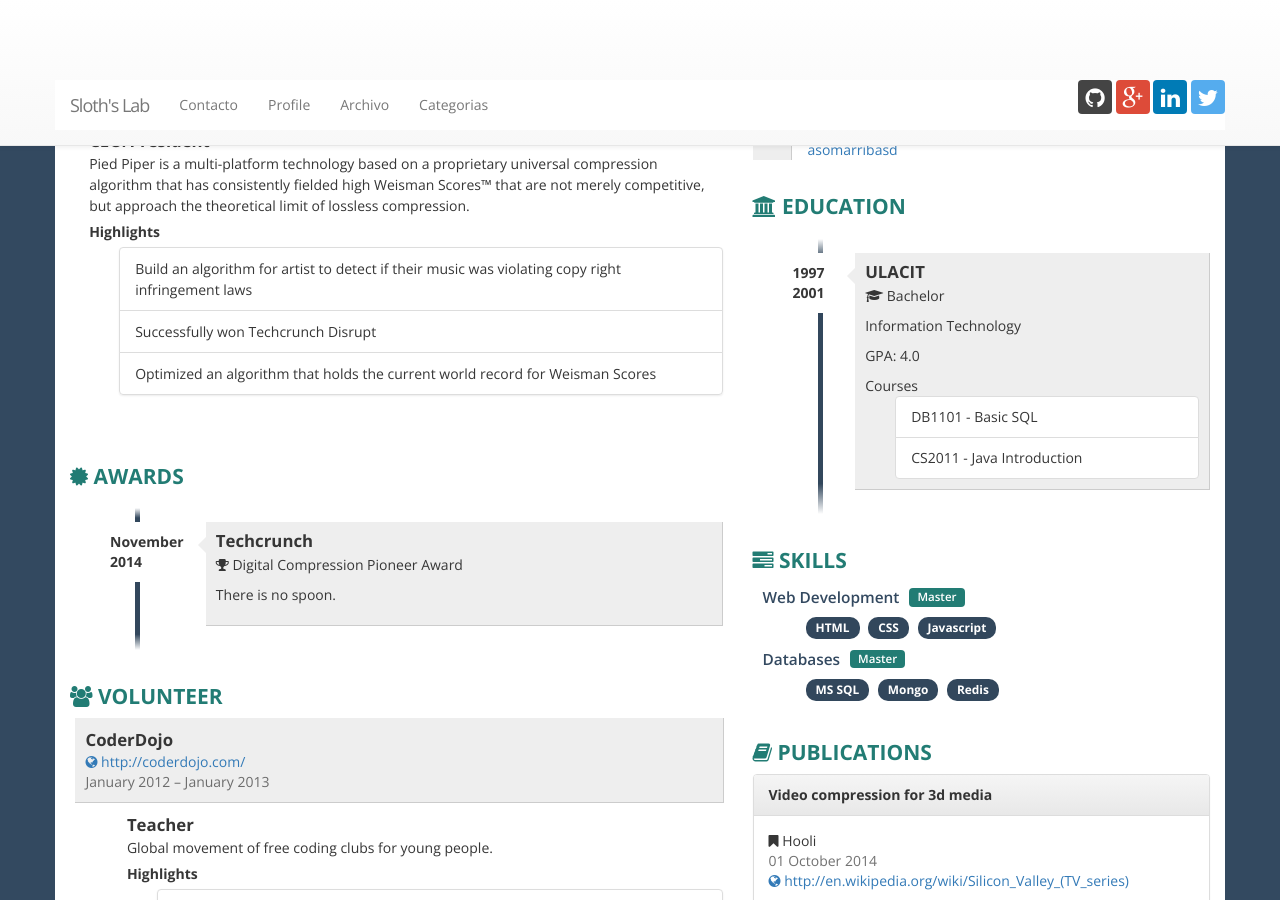
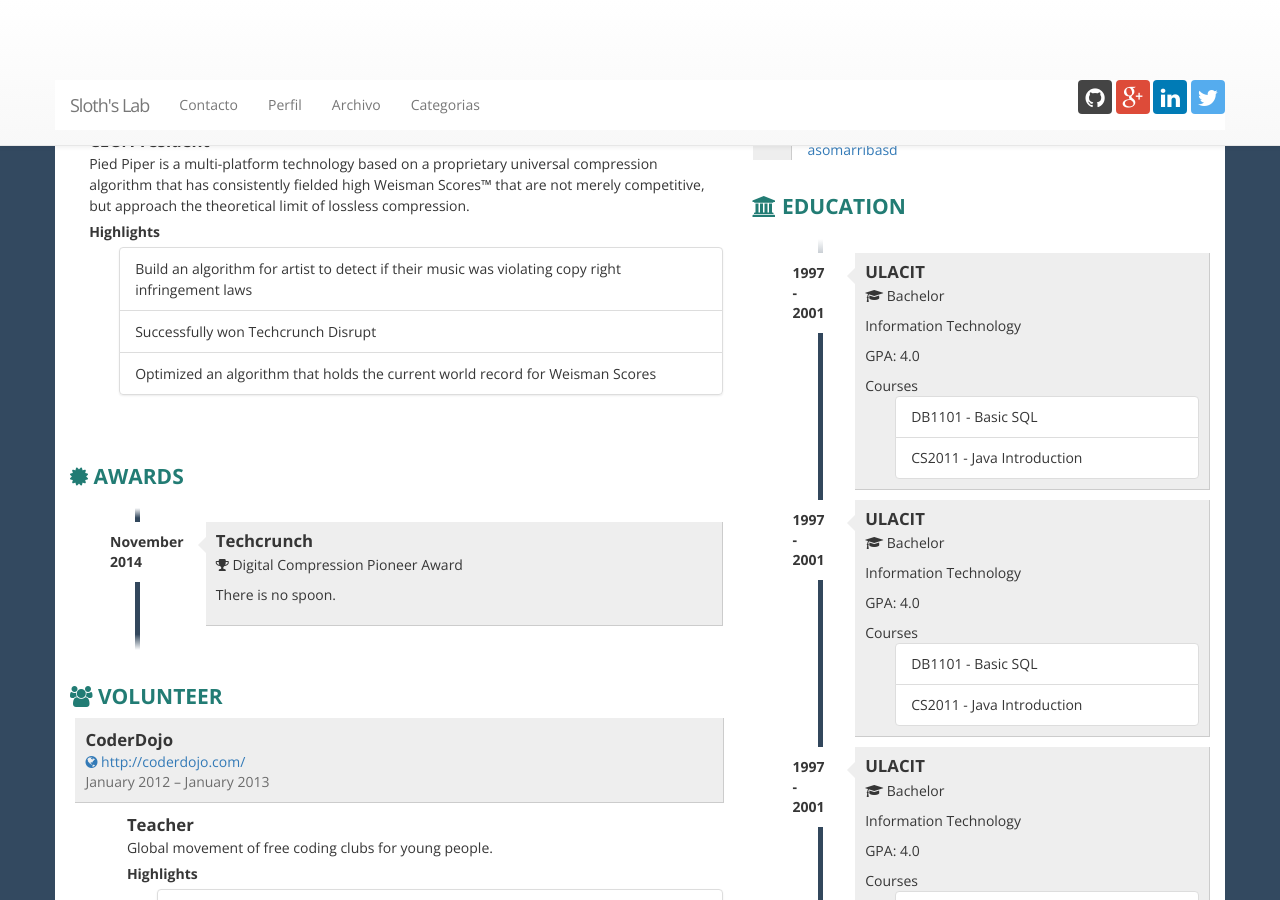
Before and after one commit to asomarribasd/asomarribasd.github.io, a Jekyll site: the page built from acerca.md, in a window 1280 px wide and 900 px high, scrolled down 482 px. Built offline with Jekyll 4.4.1, drawn with Linux system fonts in a browser that asks for light colours; nearby versions of some CDN libraries.

Commit message:
Test Multiple Education

```diff
--- a/acerca.md
+++ b/acerca.md
@@ -1,6 +1,6 @@
 ---
 layout: profile
-title: "Profile"
+title: "Perfil"
 permalink: /acercade/
 ---
 
@@ -133,7 +133,39 @@
             <h2><i class="fa fa-university ico"></i> Education</h2>
             <ul id="education" class="clearfix">
               <li>
-                <div class="year pull-left">1997 2001</div>
+                <div class="year pull-left">1997 - 2001</div>
+                <div class="description pull-right">
+                  <h3>ULACIT</h3>
+                  <p><i class="fa fa-graduation-cap ico"></i> Bachelor</p>
+                  <p>Information Technology</p>
+                  <p>
+                    GPA: 4.0
+                  </p>
+                    <div>Courses</div>
+                    <ul class="list-group">
+                      <li class="list-group-item">DB1101 - Basic SQL</li>
+                      <li class="list-group-item">CS2011 - Java Introduction</li>
+                    </ul>
+                </div>
+              </li>
+              <li>
+                <div class="year pull-left">1997 - 2001</div>
+                <div class="description pull-right">
+                  <h3>ULACIT</h3>
+                  <p><i class="fa fa-graduation-cap ico"></i> Bachelor</p>
+                  <p>Information Technology</p>
+                  <p>
+                    GPA: 4.0
+                  </p>
+                    <div>Courses</div>
+                    <ul class="list-group">
+                      <li class="list-group-item">DB1101 - Basic SQL</li>
+                      <li class="list-group-item">CS2011 - Java Introduction</li>
+                    </ul>
+                </div>
+              </li>
+              <li>
+                <div class="year pull-left">1997 - 2001</div>
                 <div class="description pull-right">
                   <h3>ULACIT</h3>
                   <p><i class="fa fa-graduation-cap ico"></i> Bachelor</p>
```
